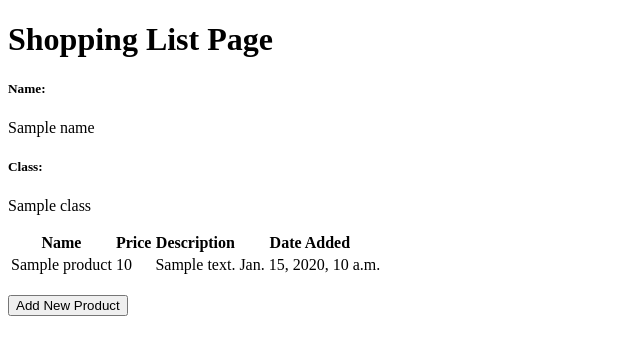
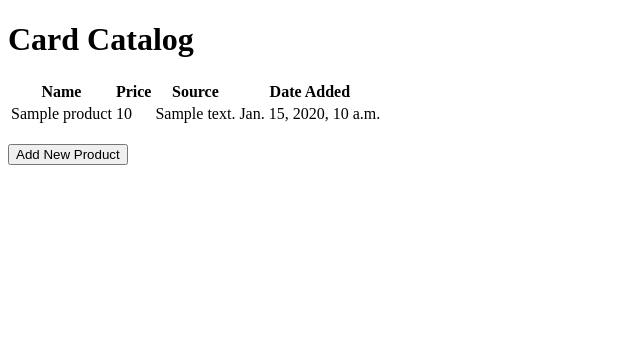
Before and after one commit to raflishaista/repositori-tugas-lab, a Django app: template main/templates/main.html in a window 1280 px wide. Shown: the top 355 px of the page, without its empty margins (0-640 px from the left). Run offline with Django 4.2, Linux system fonts and the light colour scheme; the template is opened without the code that fills it: most values are stand-ins (such as "Sample title", 1, 10 or a date in 2020).

Commit message:
mengganti html

```diff
--- a/main/templates/create_product.html
+++ b/main/templates/create_product.html
@@ -10,7 +10,7 @@
         <tr>
             <td></td>
             <td>
-                <input type="submit" value="Add Product"/>
+                <input type="submit" value="Add Card"/>
             </td>
         </tr>
     </table>
@@ -20,7 +20,7 @@
     <tr>
         <th>Name</th>
         <th>Price</th>
-        <th>Description</th>
+        <th>Source</th>
         <th>Date Added</th>
     </tr>
 
--- a/main/templates/main.html
+++ b/main/templates/main.html
@@ -1,19 +1,13 @@
 {% extends 'base.html' %}
 
 {% block content %}
-    <h1>Shopping List Page</h1>
-
-    <h5>Name:</h5>
-    <p>{{name}}</p>
-
-    <h5>Class:</h5>
-    <p>{{class}}</p>
+    <h1>Card Catalog</h1>
 
     <table>
         <tr>
             <th>Name</th>
             <th>Price</th>
-            <th>Description</th>
+            <th>Source</th>
             <th>Date Added</th>
         </tr>
 
```
